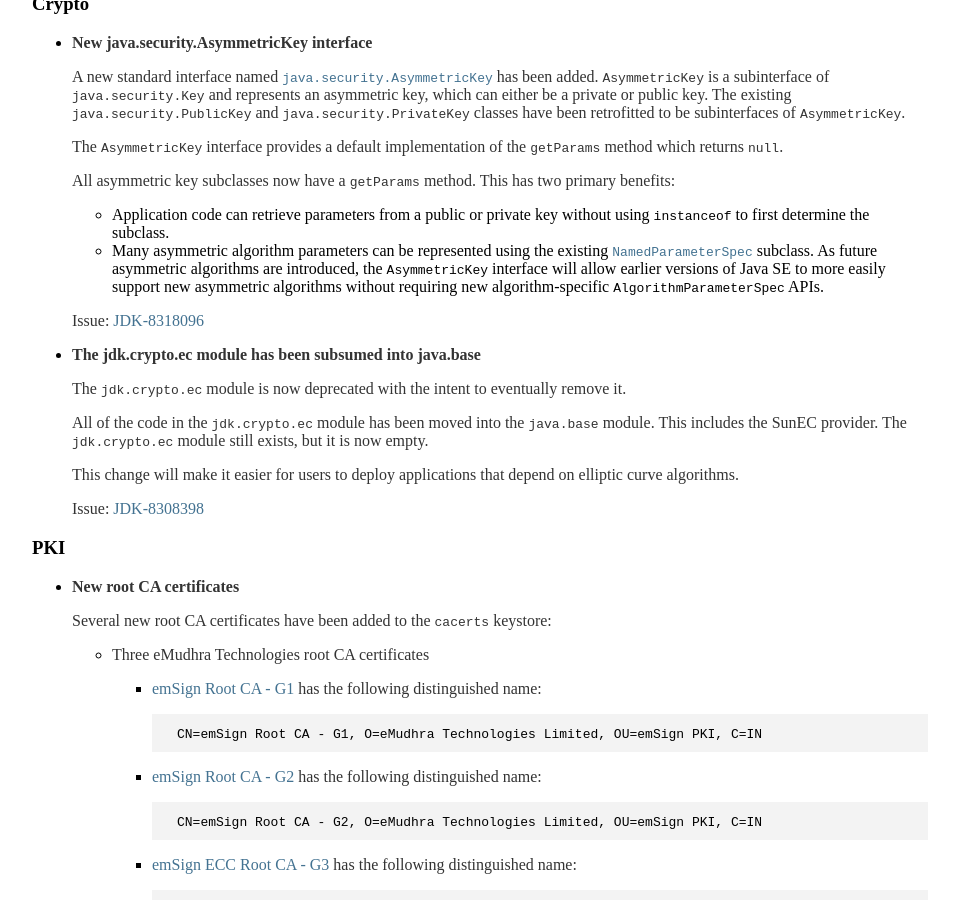
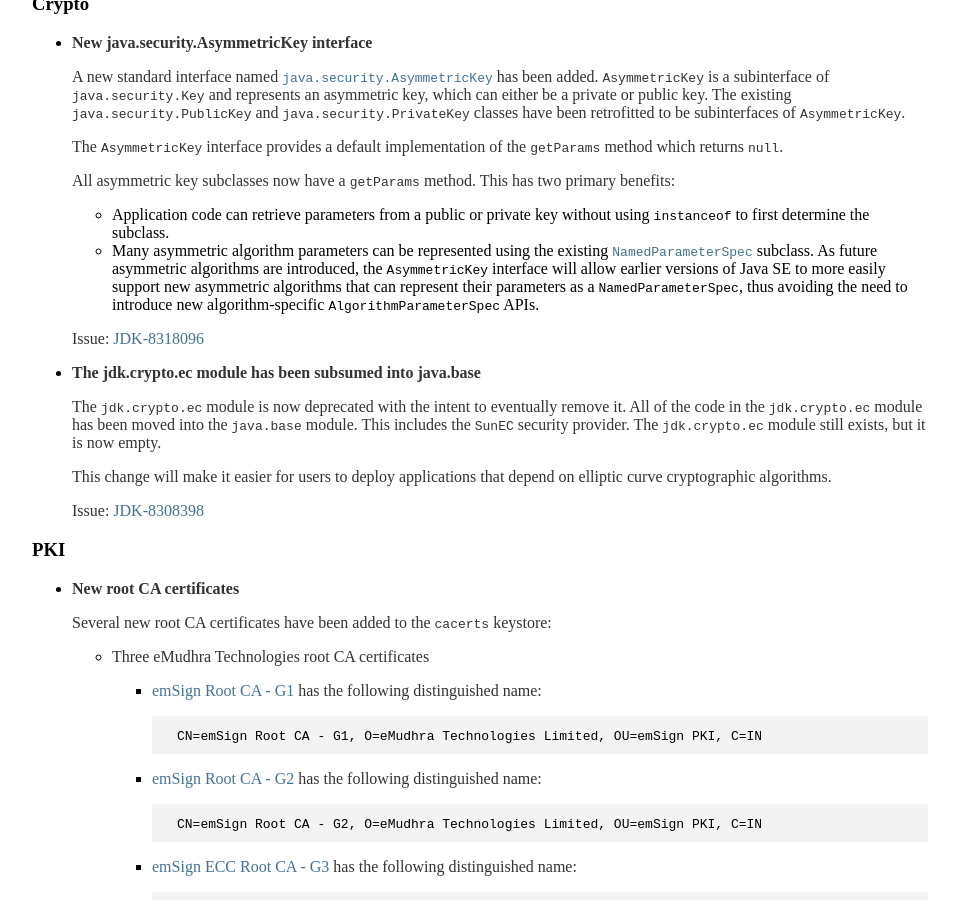
Before and after one commit to seanjmullan/seanjmullan.github.io, a Jekyll site: the page built from _posts/2024-03-20-jdk22.md, in a window 1280 px wide and 900 px high, scrolled down 480 px. Shown: the whole window, without its empty margins (160-1117 px from the left). Built offline with Jekyll 4.4.1, drawn with Linux system fonts in a browser that asks for light colours.

Commit message:
Updates.

```diff
--- a/_posts/2024-03-20-jdk22.md
+++ b/_posts/2024-03-20-jdk22.md
@@ -46,22 +46,21 @@ Highlights of this release include a new `security` category for the
        existing [`NamedParameterSpec`](https://docs.oracle.com/en/java/javase/22/docs/api/java.base/java/security/spec/NamedParameterSpec.html)
        subclass. As future asymmetric algorithms are introduced, the
        `AsymmetricKey` interface will allow earlier versions of Java SE to
-       more easily support new asymmetric algorithms without requiring new
-       algorithm-specific `AlgorithmParameterSpec` APIs.
+       more easily support new asymmetric algorithms that can represent their
+       parameters as a `NamedParameterSpec`, thus avoiding the need to
+       introduce new algorithm-specific `AlgorithmParameterSpec` APIs.
 
     Issue: [JDK-8318096](https://bugs.openjdk.org/browse/JDK-8318096)
 
 -   __The jdk.crypto.ec module has been subsumed into java.base__
 
     The `jdk.crypto.ec` module is now deprecated with the intent to eventually
-    remove it.
-
-    All of the code in the `jdk.crypto.ec` module has been moved into the
-    `java.base` module. This includes the SunEC provider. The `jdk.crypto.ec`
-    module still exists, but it is now empty.
+    remove it. All of the code in the `jdk.crypto.ec` module has been moved
+    into the `java.base` module. This includes the `SunEC` security provider.
+    The `jdk.crypto.ec` module still exists, but it is now empty.
 
     This change will make it easier for users to deploy applications that
-    depend on elliptic curve algorithms.
+    depend on elliptic curve cryptographic algorithms.
 
     Issue: [JDK-8308398](https://bugs.openjdk.org/browse/JDK-8308398)
 
```
